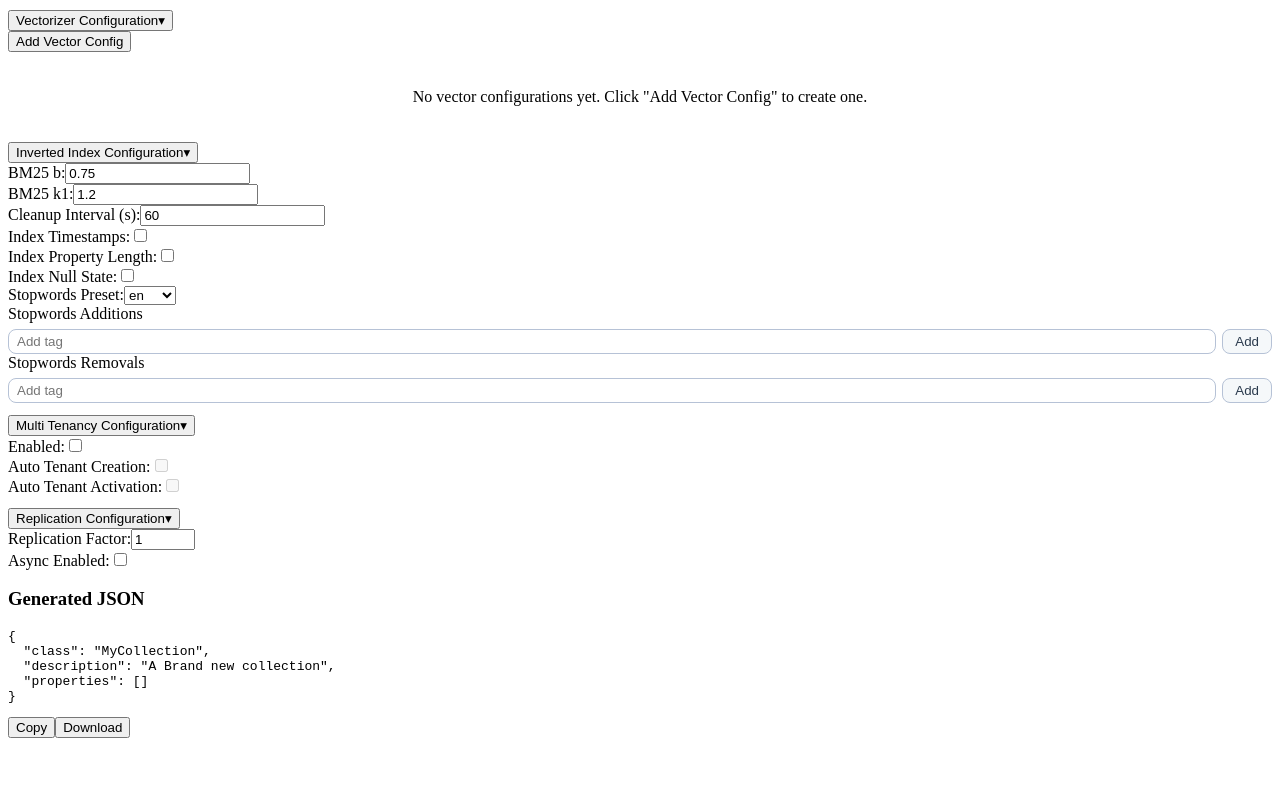
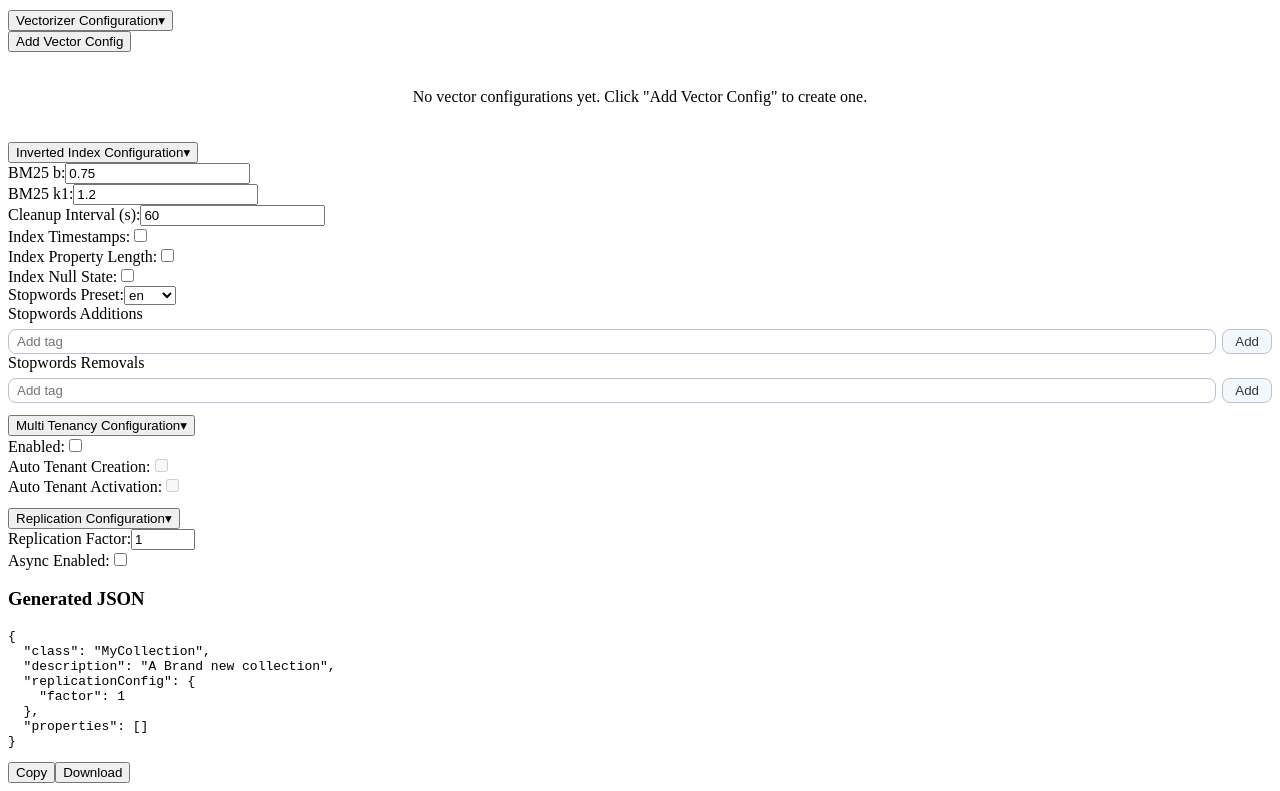
Before and after one commit to dudanogueira/weaviate-add-collection, a React (Vite) app: page / in a window 1280 px wide. Shown: the part 306-1097 px from the top of the page. Before the commit the page ends 1052 px from the top, so only its background shows below. Built offline with nearby package versions, Linux system fonts and the light colour scheme; the HTML template or start-up script is replaced by a standard one.

Commit message:
add replicationconfig with default values

```diff
--- a/src/components/Collection.jsx
+++ b/src/components/Collection.jsx
@@ -365,23 +365,20 @@ export default function Collection({ initialJson = null, availableModules = null
 
     const replicationJson = {};
 
-    // Only include non-default values
-    if (replicationConfig.factor !== defaults.factor) {
-      replicationJson.factor = replicationConfig.factor;
-    }
+    // Always include factor
+    replicationJson.factor = replicationConfig.factor;
+
+    // Only include asyncEnabled if non-default
     if (replicationConfig.asyncEnabled !== defaults.asyncEnabled) {
       replicationJson.asyncEnabled = replicationConfig.asyncEnabled;
     }
+
+    // Only include deletionStrategy if non-default
     if (replicationConfig.deletionStrategy !== defaults.deletionStrategy) {
       replicationJson.deletionStrategy = replicationConfig.deletionStrategy;
     }
 
     setGeneratedJson((prev) => {
-      // Remove replicationConfig if all values are defaults
-      if (Object.keys(replicationJson).length === 0) {
-        const { replicationConfig, ...rest } = prev;
-        return rest;
-      }
       return { ...prev, replicationConfig: replicationJson };
     });
   }, [replicationConfig]);
```
Also changed, not shown: 1 other file (tests, documents, lock files or other folders).
